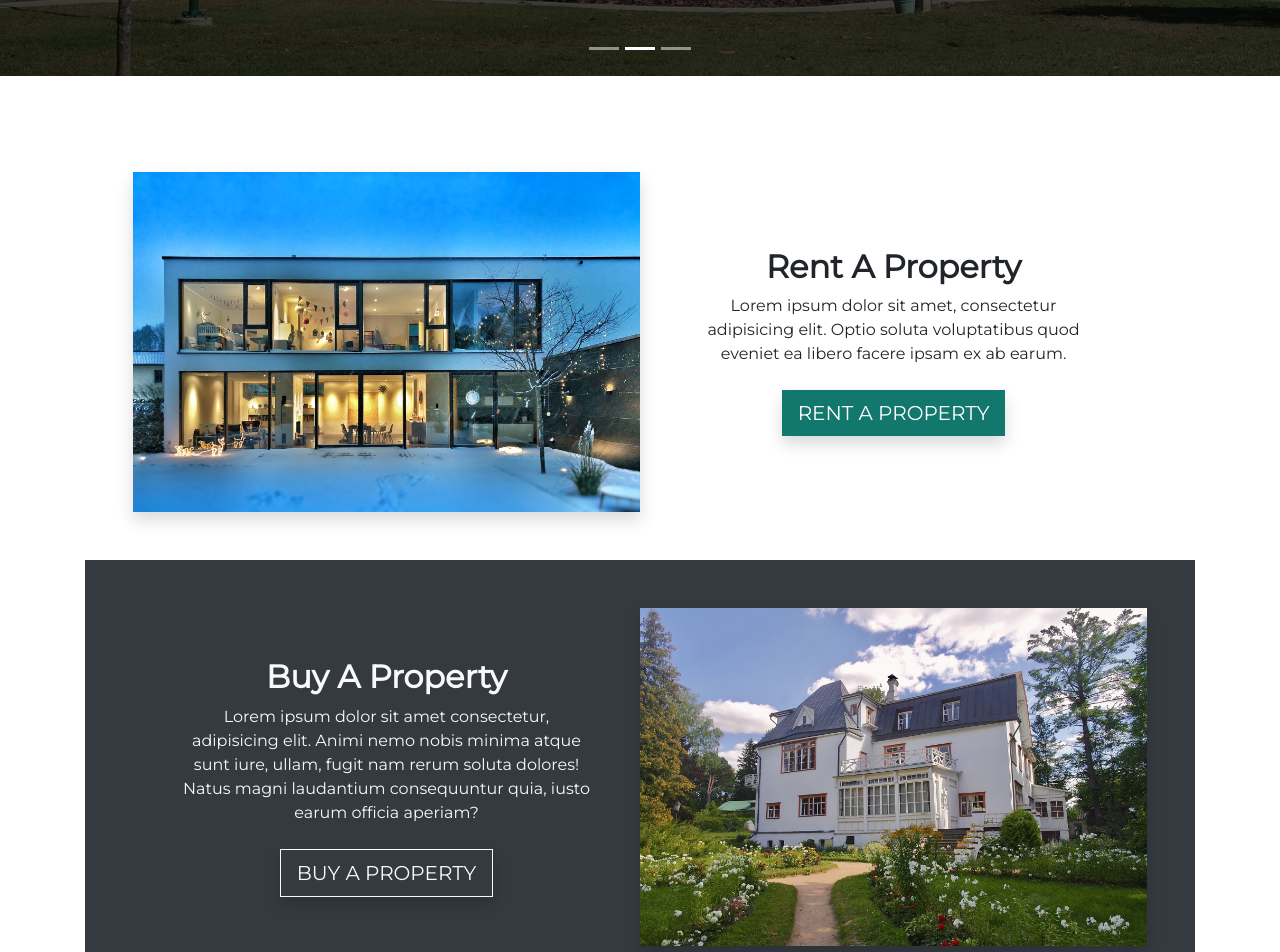
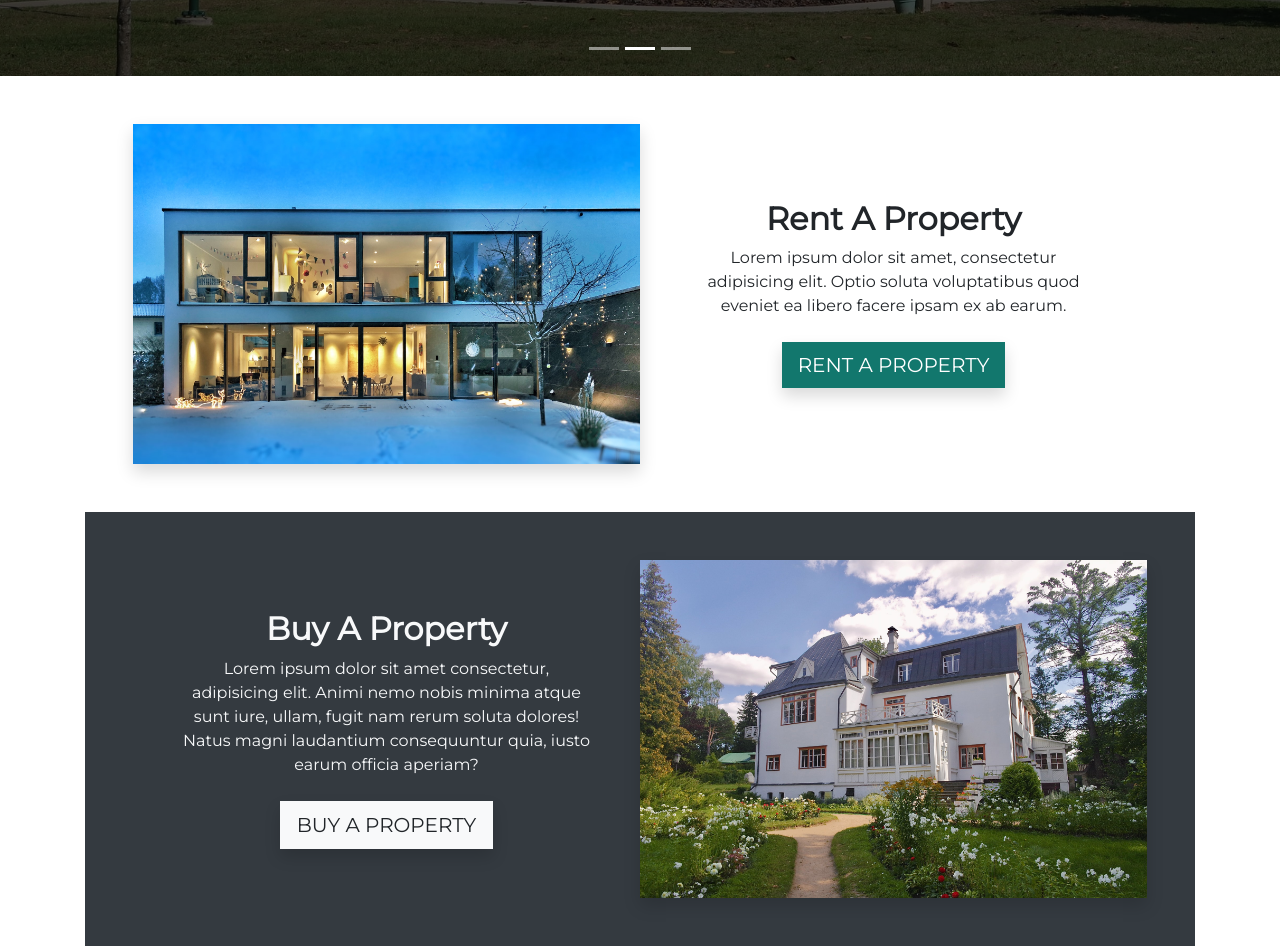
Before and after one commit to Ionut-Cora/koras-estates-agency, a React (Create React App) app: page / in a window 1280 px wide. Shown: the part 820-1772 px from the top of the page. Built offline with nearby package versions, Linux system fonts and the light colour scheme.

Commit message:
rent a property section style fixed

```diff
--- a/src/components/PropertiesSection/PropertiesSection.jsx
+++ b/src/components/PropertiesSection/PropertiesSection.jsx
@@ -9,7 +9,7 @@ function PropertiesSection() {
     return(
         <div className="properties-section container py-5">
             <div className="d-flex flex-column">
-                <div className="properties-item d-flex align-items-center flex-column-reverse flex-lg-row mb-5 mb-lg-0 p-0 px-lg-5 py-lg-3 p-xl-5">
+                <div className="properties-item d-flex align-items-center flex-column-reverse flex-lg-row mb-5 mb-lg-0 p-0 px-lg-5 py-lg-3 px-xl-5 pb-xl-5 pt-xl-0">
                     <img className='shadow' src={rentPicture} alt="rent properties"/>
                     <div className="properties-details d-flex flex-column align-items-center justify-content-center px-3 pt-0 pb-5 p-lg-5 ">
                         <h2 className='text-capitalize'>
@@ -28,7 +28,7 @@ function PropertiesSection() {
                         </h2>
                         <p className='mb-4'>Lorem ipsum dolor sit amet consectetur, adipisicing elit. Animi nemo nobis minima atque sunt iure, ullam, fugit nam rerum soluta dolores! Natus magni laudantium consequuntur quia, iusto earum officia aperiam?</p>
                         <Link to="/buy">
-                            <Button className='m-2 my-md-0 rounded-0 text-uppercase shadow' variant='outline-light' size='lg'>Buy a property</Button>
+                            <Button className='m-2 my-md-0 rounded-0 text-uppercase shadow' variant='light' size='lg'>Buy a property</Button>
                         </Link>
                     </div>
                     <img className='shadow' src={buyPicture} alt="buy properties"/>
```
